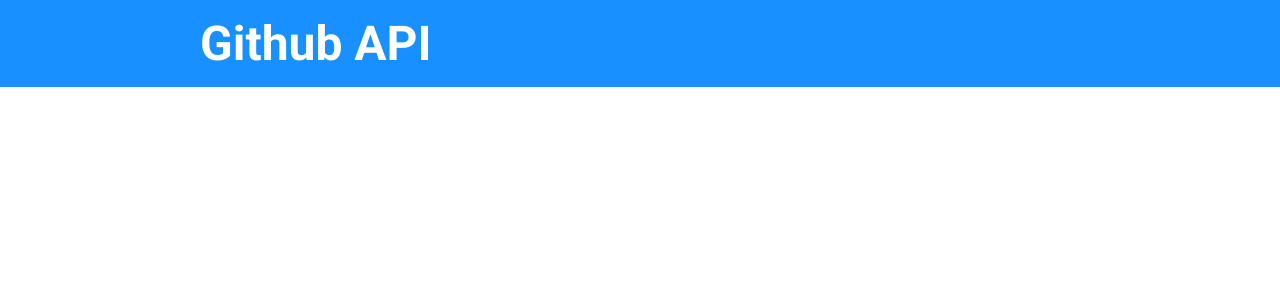
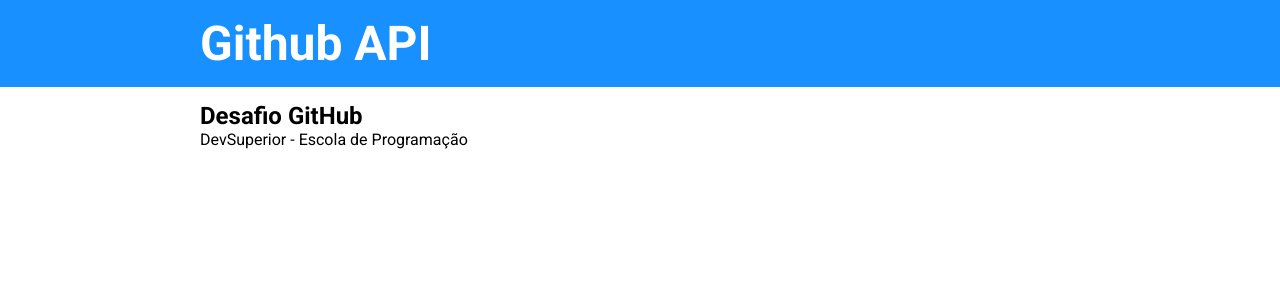
Before and after one commit to BrunoBuilder/github_api, a React app: page /home in a window 1280 px wide. Shown: the top 300 px of the page. Built offline with nearby package versions, Linux system fonts and the light colour scheme; the HTML template or start-up script is replaced by a standard one.

Commit message:
routes home feat

```diff
--- a/package.json
+++ b/package.json
@@ -9,8 +9,10 @@
     "preview": "vite preview"
   },
   "dependencies": {
+    "@types/react-router-dom": "5.3.3",
     "react": "^18.2.0",
-    "react-dom": "^18.2.0"
+    "react-dom": "^18.2.0",
+    "react-router-dom": "6.4.1"
   },
   "devDependencies": {
     "@types/react": "^18.0.26",
--- a/src/App.tsx
+++ b/src/App.tsx
@@ -1,10 +1,20 @@
-import Header from "./components/Header"
+import { BrowserRouter, Navigate, Route, Routes } from "react-router-dom";
+
+import Home from "./routes/Home";
+import HomeIndex from "./routes/Home/HomeIndex";
 
 function App() {
 
   return (
-   <Header />
-  )
+    <BrowserRouter>
+      <Routes>
+        <Route path="/" element={<Home />} >
+          <Route index element={<Navigate to="/home" /> } />
+          <Route path="home" element={<HomeIndex />} />
+        </Route>
+      </Routes>
+    </BrowserRouter>
+  );
 }
 
 export default App
--- /dev/null
+++ b/src/components/CardHome/index.tsx
@@ -0,0 +1,18 @@
+import './styles.css';
+
+type Props = {
+  title: string;
+  subtitle: string;
+}
+
+export default function CardHome({ title, subtitle }: Props) {
+  return (
+    <>
+      <div className='card-home-content'>
+        <h2>{title}</h2>
+        <p>{subtitle}</p>
+      </div>
+    </>
+  );
+
+}
--- /dev/null
+++ b/src/components/CardHome/styles.css
@@ -0,0 +1,5 @@
+.card-home-content h1 {
+  font-size: 1.5rem;
+  color: var(--text-section-secondy);
+  font-weight: 700;
+}
--- /dev/null
+++ b/src/routes/Home/HomeIndex/index.tsx
@@ -0,0 +1,14 @@
+import CardHome from '../../../components/CardHome';
+import './styles.css';
+
+export default function HomeIndex() {
+  return (
+    <main>
+      <section className='card-home-index-content'>
+        <div className='container'>
+          <CardHome title="Desafio GitHub" subtitle="DevSuperior - Escola de Programação" />
+        </div>
+      </section>
+    </main>
+  );
+}
--- /dev/null
+++ b/src/routes/Home/index.tsx
@@ -0,0 +1,12 @@
+import { Outlet } from 'react-router-dom';
+import Header from '../../components/Header';
+import './styles.css';
+
+export default function Home() {
+  return (
+    <>
+      <Header />
+      <Outlet />
+    </>
+  );
+}
```
Also changed, not shown: src/routes/Home/HomeIndex/styles.css (added), src/routes/Home/styles.css (added), 1 other file (tests, documents, lock files or other folders).
